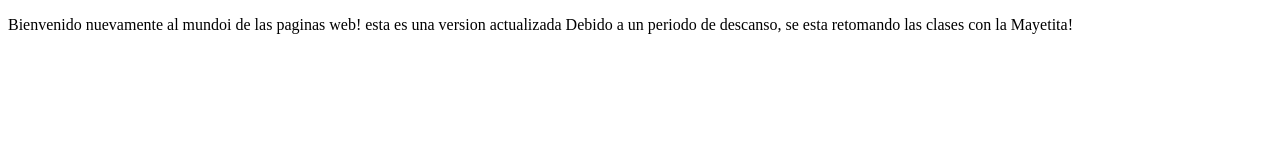
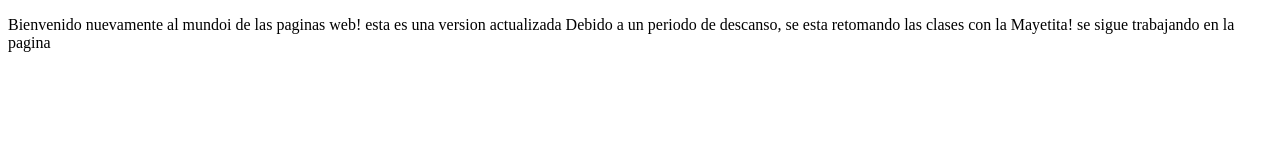
Before and after one commit to armanator/Documents, a plain HTML site: page first/index.html in a window 1280 px wide. Drawn offline with Linux system fonts and the light colour scheme.

Commit message:
cambio 3

```diff
--- a/first/index.html
+++ b/first/index.html
@@ -10,6 +10,7 @@
         Bienvenido nuevamente al mundoi de las paginas web!
         esta es una version actualizada
         Debido a un periodo de descanso, se esta retomando las clases con la Mayetita!
+        se sigue trabajando en la pagina
     </p>
 
 </body>
```
Also changed, not shown: 1 other file.
